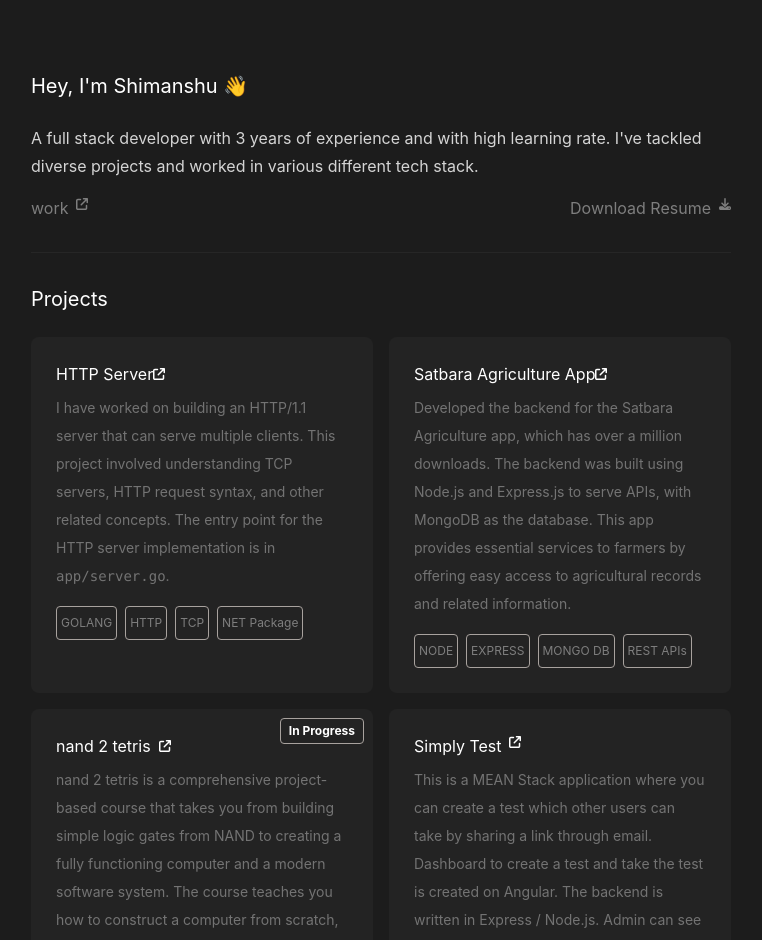
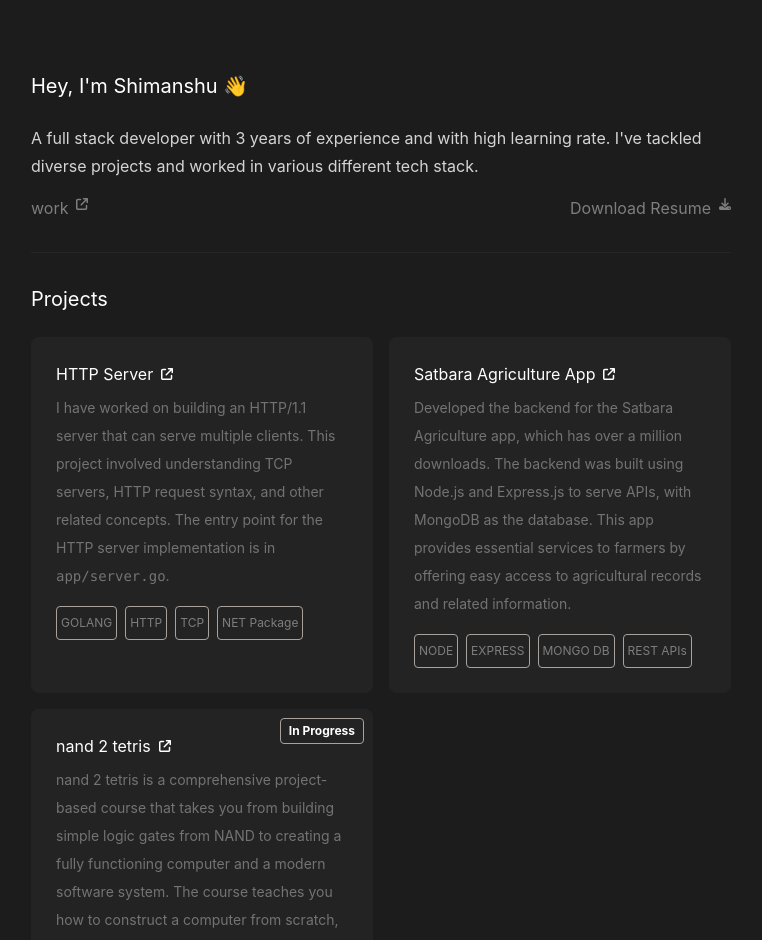
Before and after one commit to Shimanshu83/shimanshu_why, a React (Create React App) app: page / in a window 1280 px wide. Shown: the top 940 px of the page, without its empty margins (259-1021 px from the left). Built offline with nearby package versions, Linux system fonts and the light colour scheme.

Commit message:
updated projects

```diff
--- a/src/components/project/Project.js
+++ b/src/components/project/Project.js
@@ -15,7 +15,7 @@ function Project() {
         <div className='relative bg-secondary-bg p-6 rounded-lg border border-transparent hover:border-stone-500 hover:shadow-lg transition-all ease-in duration-200'>
           <div className='flex flex-center space-x-2 text-white cursor-pointer hover:text-t-accent'>
             <a href="https://github.com/Shimanshu83/http_webserver" target="_blank" rel="noopener noreferrer">
-              <span>HTTP Server</span>
+              <span className="pr-2">HTTP Server</span>
               <FontAwesomeIcon width={12} height={12} icon={faArrowUpRightFromSquare} />
             </a>
           </div>
@@ -36,7 +36,7 @@ function Project() {
         <div className='bg-secondary-bg p-6 rounded-lg border border-transparent hover:border-stone-500 hover:shadow-lg transition-all ease-in duration-200'>
           <div className='flex flex-center space-x-2 text-white cursor-pointer hover:text-t-accent'>
             <a href="https://play.google.com/store/apps/details?id=com.maha.satbara&hl=en_IN" target="_blank" rel="noopener noreferrer">
-              <span>Satbara Agriculture App</span>
+              <span className="pr-2" >Satbara Agriculture App</span>
               <FontAwesomeIcon width={12} height={12} icon={faArrowUpRightFromSquare} />
             </a>
           </div>
@@ -76,7 +76,7 @@ function Project() {
 
 
         {/* Simply Test Project */}
-        <div className='bg-secondary-bg p-6 rounded-lg border border-transparent hover:border-stone-500 hover:shadow-lg transition-all ease-in duration-200'>
+        {/* <div className='bg-secondary-bg p-6 rounded-lg border border-transparent hover:border-stone-500 hover:shadow-lg transition-all ease-in duration-200'>
           <div className='flex flex-center space-x-2 text-white cursor-pointer hover:text-t-accent'>
             <span>Simply Test</span>
             <FontAwesomeIcon width={12} height={12} icon={faArrowUpRightFromSquare} />
@@ -93,7 +93,7 @@ function Project() {
             <div className="rounded py-2 px-1 border-stone-400 border text-xs text-t-secondary-dark">HTML</div>
             <div className="rounded py-2 px-1 border-stone-400 border text-xs text-t-secondary-dark">CSS</div>
           </div>
-        </div>
+        </div> */}
 
 
 
```
